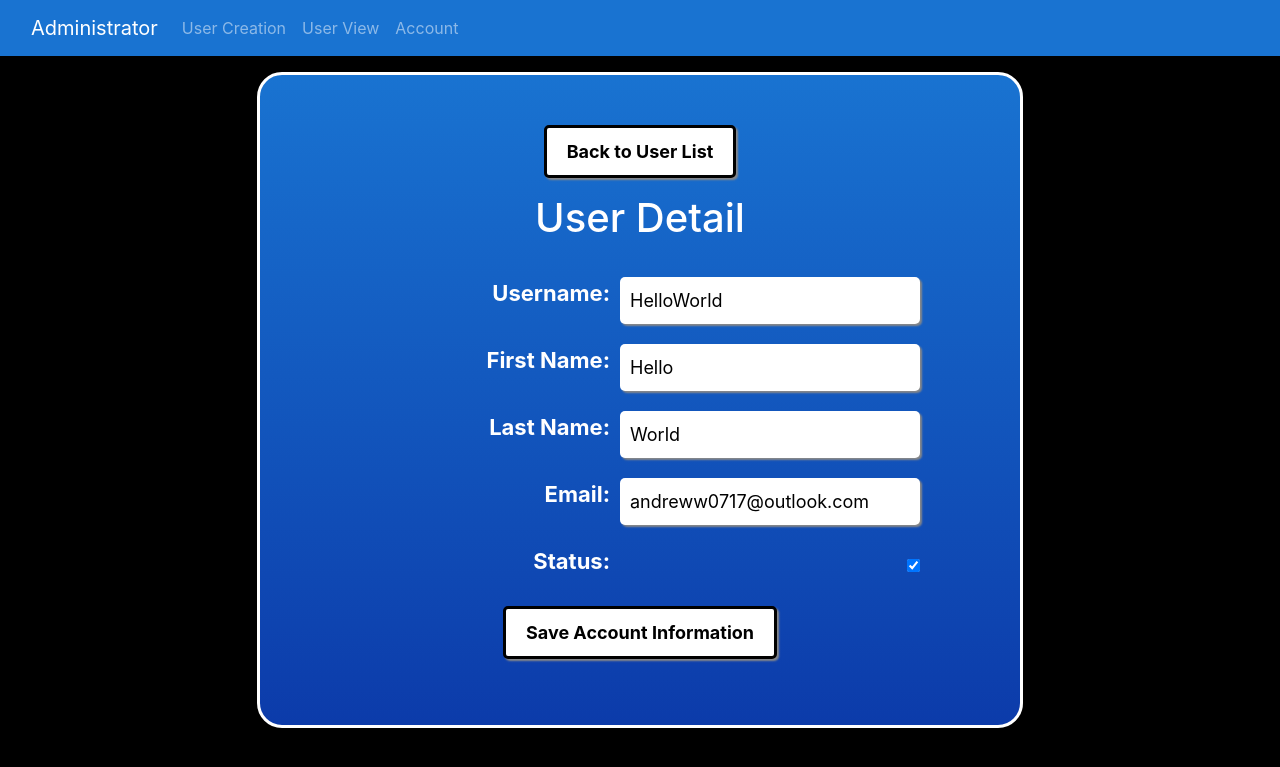
After one commit to andreww0717/QuestAccounting, a Django app: page /user_view/22/edit_user in a window 1280 px wide. The commit adds this page. Shown: the top 767 px of the page. Run offline with Django 4.2, Linux system fonts and the light colour scheme; a user stored in the database is signed in; data comes from the database, SQL or seed files in the repository; both versions use the stored data as it was before the commit.

Commit message:
Added User VIew and User Edit

```diff
--- a/QuestAccounting/forms.py
+++ b/QuestAccounting/forms.py
@@ -5,7 +5,7 @@ from QuestAccounting import models
 from django.core.mail import send_mail
 from .models import AccountRequest, UserCreation
 
-
+userList = User.objects.values_list('username', flat = True)
 
 
 class UserCreationRequest(models.ModelForm):
@@ -49,3 +49,14 @@ class UserCreation(UserCreationForm):
                 fail_silently=False,
             )
         return super().save(*args, **kwargs)
+
+class EditUser(forms.ModelForm):
+    username = forms.CharField(max_length=30, required=True)
+    first_name = forms.CharField(max_length=30, required=True)
+    last_name = forms.CharField(max_length=30, required=True)
+    email = forms.EmailField(required = True)
+    is_active = forms.BooleanField(required = False)
+
+    class Meta:
+        model = User
+        fields = ['username', 'first_name', 'last_name', 'email', 'is_active']
--- /dev/null
+++ b/QuestAccounting/templates/QuestAccounting/edit_user.html
@@ -0,0 +1,110 @@
+{% extends 'QuestAccounting/navbar_admin.html' %}
+
+{% block content %}
+<div class='form-center'>
+    <form action="{% url 'detailed_user' user.id %}" method="get">
+        <button type="submit">Back to User List</button>
+    </form>
+    <form method="post" action="{% url 'edit_user' user.id %}">
+        {% csrf_token %}
+
+        <div class='title'>
+            <h1>User Detail</h1>
+        </div>
+        <div class='info'>
+            <label for="{{ form.username.id_for_label }}"><strong>Username:</strong></label>
+            {{ form.username }}
+        </div>
+        <div class='info'>
+            <label for="{{ form.first_name.id_for_label }}"><strong>First Name:</strong></label>
+            {{ form.first_name }}
+        </div>
+        <div class='info'>
+            <label for="{{ form.last_name.id_for_label }}"><strong>Last Name:</strong></label>
+            {{ form.last_name }}
+        </div>
+        <div class='info'>
+            <label for="{{ form.email.id_for_label }}"><strong>Email:</strong></label>
+            {{ form.email }}
+        </div>
+        <div class='info'>
+            <label for="{{ form.email.id_for_label }}"><strong>Status:</strong></label>
+            {{ form.is_active }}
+        </div>
+        <button type="submit" >Save Account Information</button>
+    </form>
+</div>
+
+<style>
+
+.form-center {
+    position: fixed;
+    top: 50%;
+    left: 50%;
+    display: flex;
+    justify-content: center;
+    transform: translate(-50%, -50%);
+    flex-direction: column;
+    background-image: linear-gradient(to bottom,#1973D1, #0C3BAA);
+    border-radius: 25px;
+    padding: 50px;
+    padding-left: 100px;
+    padding-right: 100px;
+    border: 3px solid #FFFFFF;
+  }
+
+  .title{
+    color: #FFFFFF;
+    margin-bottom: 35px;
+    text-align: center;
+
+  }
+
+  .info {
+    color: #FFFFFF;
+    font-size: 22px;
+    margin-bottom: 20px;
+    display: flex;
+    margin-bottom: 20px;
+    justify-content: space-between;
+  }
+
+  .info label {
+    width: 250px;
+    color: #FFFFFF;
+    font-size: 22px;
+    margin-right: 10px;
+    text-align: right;
+}
+
+  .info input[type="text"], .info input[type="email"] {
+    width: 300px;
+    box-sizing: border-box;
+    padding: 10px;
+    border: none;
+    border-radius: 5px;
+    background-color: #FFFFFF;
+    color: #000000;
+    font-size: 18px;
+    box-shadow: 2px 2px 2px #888888;
+}
+
+  button[type="submit"]{
+    background-color: #ffffff;
+    color: #000000;
+    border-radius: 5px;
+    padding: 10px 20px;
+    margin-bottom: 20px;
+    text-align: center;
+    border: 3px solid #000000;
+    display:block;
+    margin:0 auto;
+    font-size: 18px;
+    font-weight: bold;
+    box-shadow: 2px 2px 2px #888888;
+  }
+
+
+</style>
+
+{% endblock %}
--- a/QuestAccounting/urls.py
+++ b/QuestAccounting/urls.py
@@ -18,14 +18,17 @@ urlpatterns = [
     path('administrator/user_creation/', views.user_creation, name = "user_creation"),
 
 
-    #manager based urls
+    #manager+ based urls
     path('manager/', views.manager, name = "manager"),
+    path('user_view/', views.user_view, name = "user_view"),
+    path('user_view/<int:user_id>/', views.individual_user_view, name = "detailed_user"),
+    path('user_view/<int:user_id>/edit_user', views.edit_user, name = "edit_user"),
 
 
-    #regular based urls
+    #regular+ based urls
     path('regular/', views.regular, name = "regular"),
     path('account/', views.account, name = "account"),
-    path('user_view/', views.user_view, name = "user_view"),
+
 
 
 
--- a/QuestAccounting/views.py
+++ b/QuestAccounting/views.py
@@ -1,16 +1,15 @@
 
 import logging
 from django.contrib.auth import authenticate, login, logout
-from django.shortcuts import render, redirect
+from django.shortcuts import get_object_or_404, render, redirect
 from django.http import HttpResponse
 from django.contrib.auth.forms import AuthenticationForm
-from .forms import UserCreationRequest, UserCreation
+from .forms import UserCreationRequest, UserCreation, userList, EditUser
 from django.contrib.auth.decorators import login_required, user_passes_test
 from django.core.mail import send_mail
 from django.conf import settings
-from django.contrib.auth.models import Group
+from django.contrib.auth.models import Group, User
 from django.shortcuts import render
-from .forms import UserCreation
 from django.urls import reverse
 
 def home(request):
@@ -40,6 +39,7 @@ def login_view(request):
 @login_required
 @user_passes_test(lambda u: u.is_superuser)
 def admin(request):
+
     return render(request, 'QuestAccounting/admin.html')
     pass
 
@@ -109,5 +109,32 @@ def user_creation(request):
     context = {'form': form}
     return render(request, 'QuestAccounting/user_creation.html', context)
 
+@user_passes_test(lambda u: u.is_superuser or u.groups.filter(name='Manager').exists() and not u.groups.filter(name='Regular').exists())
 def user_view(request):
-    return render(request, 'QuestAccounting/user_view.html')
+    userList = User.objects.all()
+    context = {'userList': userList,}
+    return render(request, 'QuestAccounting/user_view.html', context)
+
+@user_passes_test(lambda u: u.is_superuser or u.groups.filter(name='Manager').exists() and not u.groups.filter(name='Regular').exists())
+def individual_user_view(request, user_id):
+    user = get_object_or_404(User, id=user_id)
+    context = {'user': user,}
+    return render(request, 'QuestAccounting/individual_user_view.html', context)
+
+@user_passes_test(lambda u: u.is_superuser)
+def edit_user(request, user_id):
+    user = get_object_or_404(User, id=user_id)
+
+    print(request.method)
+
+    if request.method == 'POST':
+        print('hello')
+        form = EditUser(request.POST, instance=user)
+        if form.is_valid():
+            form.save()
+            return render(request, 'QuestAccounting/edit_user.html', {'user': user, 'form': form, 'success_message': 'User information has been updated.'})
+        else:
+            return render(request, 'QuestAccounting/edit_user.html', {'user': user, 'form': form})
+    else:
+        form = EditUser(instance=user)
+        return render(request, 'QuestAccounting/edit_user.html', {'user': user, 'form': form})
```
Also changed, not shown: QuestAccounting/models.py (+2 -5 lines), QuestAccounting/templates/QuestAccounting/individual_user_view.html (added, +83 -0 lines), QuestAccounting/templates/QuestAccounting/user_view.html (+47 -2 lines), QuestAccounting/migrations/0004_remove_usercreation_approved_and_more.py (added), db.sqlite3.
